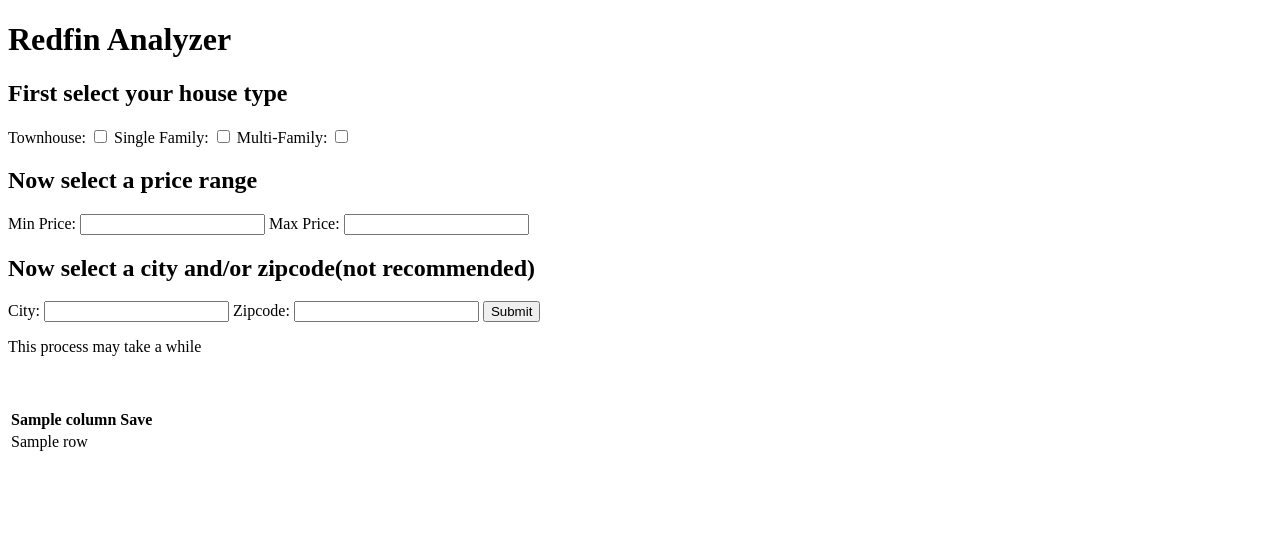
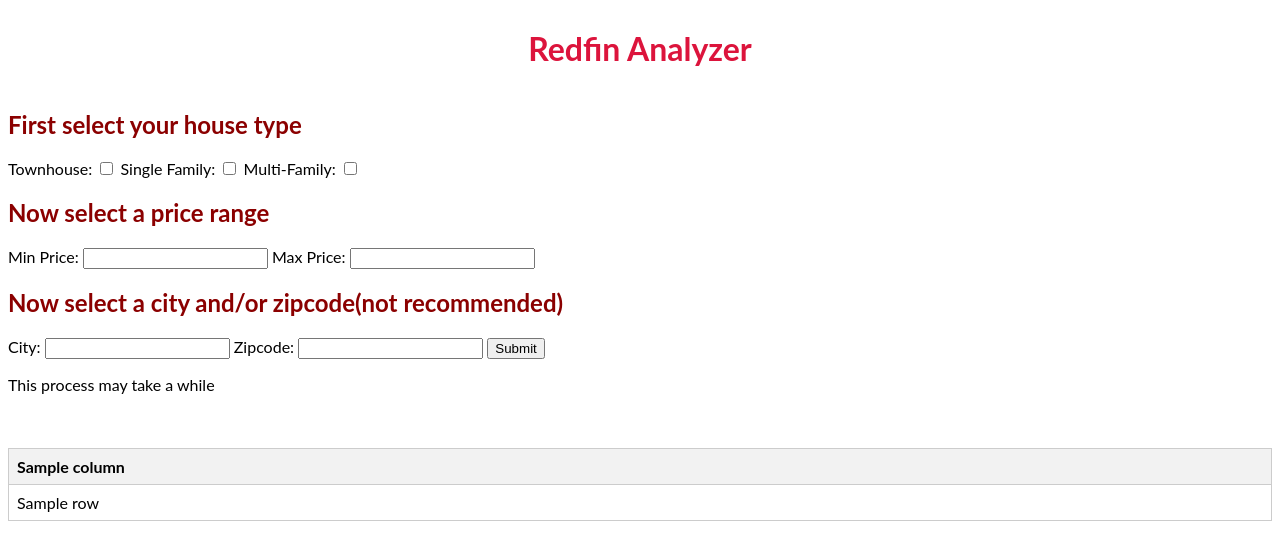
Before and after one commit to rzarkar05/Deployment, a FastAPI app: template RedfinAI/templates/display.html in a window 1280 px wide. Shown: the top 560 px of the page. Run offline with FastAPI, Linux system fonts and the light colour scheme; the template is opened without the code that fills it: most values are stand-ins (such as "Sample title", 1, 10 or a date in 2020); parts of the project's set-up code (start-up, migrations or seed data) failed here and were passed over.

Commit message:
Add files via upload

```diff
--- a/RedfinAI/templates/display.html
+++ b/RedfinAI/templates/display.html
@@ -7,10 +7,53 @@
     <title>REDFIN ANALYZER</title>
 
     <style>
-        table.dataframe th.col-DESCRIPTION {
-            width: 300px; /* Set the desired width for the DESCRIPTION column */
+        body{
+            font-family: 'lato', sans-serif;
+            background: white;
+            display:grid;
+        }
+        h1{
+            justify-self: center;
+            justify-content: center;
+            color:crimson;
+        }
+        h2{
+            color:darkred;
+        }
+        table, th, td {
+            color: black;
+        }
+        table {
+            border-collapse: collapse;
+            width: 100%;
+            border: 1px solid #ccc;
+        }
+
+        th, td {
+            padding: 8px;
+            text-align: left;
+            border-bottom: 1px solid #ccc;
+            border-right: 1px solid #ccc;
+            background-color: #f2f2f2;
+        }
+
+        th {
+            background-color: #f2f2f2;
+        }
+
+        td{
+            background-color: white;
+        }
+
+        tr:hover {
+            background-color: #d3a9a9;
+        }
+
+        td.description-column {
+            width: 200%;
         }
     </style>
+
 
 </head>
 <body>
@@ -66,14 +109,17 @@
                             {% for col in df.columns %}
                                 <th>{{ col }}</th>
                             {% endfor %}
-                            <th>Save</th>
                         </tr>
                     </thead>
                     <tbody>
                         {% for _, row in df.iterrows() %}
                             <tr>
                                 {% for col in df.columns %}
-                                    <td>{{ row[col] }}</td>
+                                    {% if col == "DESCRIPTION" %}
+                                        <td class="description-column">{{ row[col] }}</td>
+                                    {% else %}
+                                        <td>{{ row[col] }}</td>
+                                    {% endif %}
                                 {% endfor %}
                             </tr>
                         {% endfor %}
@@ -82,29 +128,5 @@
             {% endif %}
         </div>
     </div>
-    <script>
-        function saveMLS(mlsNumber) {
-            // Send an AJAX request to the route that saves the MLS number
-            fetch(`/RedfinAI/filters/save_mls/${mlsNumber}`)
-                .then(response => {
-                    if (response.redirected) {
-                        window.location.href = response.url;
-                    }
-                })
-                .catch(error => {
-                    console.error('Error saving MLS number:', error);
-                });
-        }
-        document.getElementById('filterButton').addEventListener('click', function() {
-            // Perform the API request when the button is clicked
-            fetch('/RedfinAI/filters/view_saved')
-                .then(response => response.text())
-                .then(data => {
-                    // Replace the content of the table with the filtered DataFrame HTML
-                    document.getElementById('filteredTable').innerHTML = data;
-                })
-                .catch(error => console.error('Error:', error));
-        });
-    </script>
 </body>
 </html>
```
